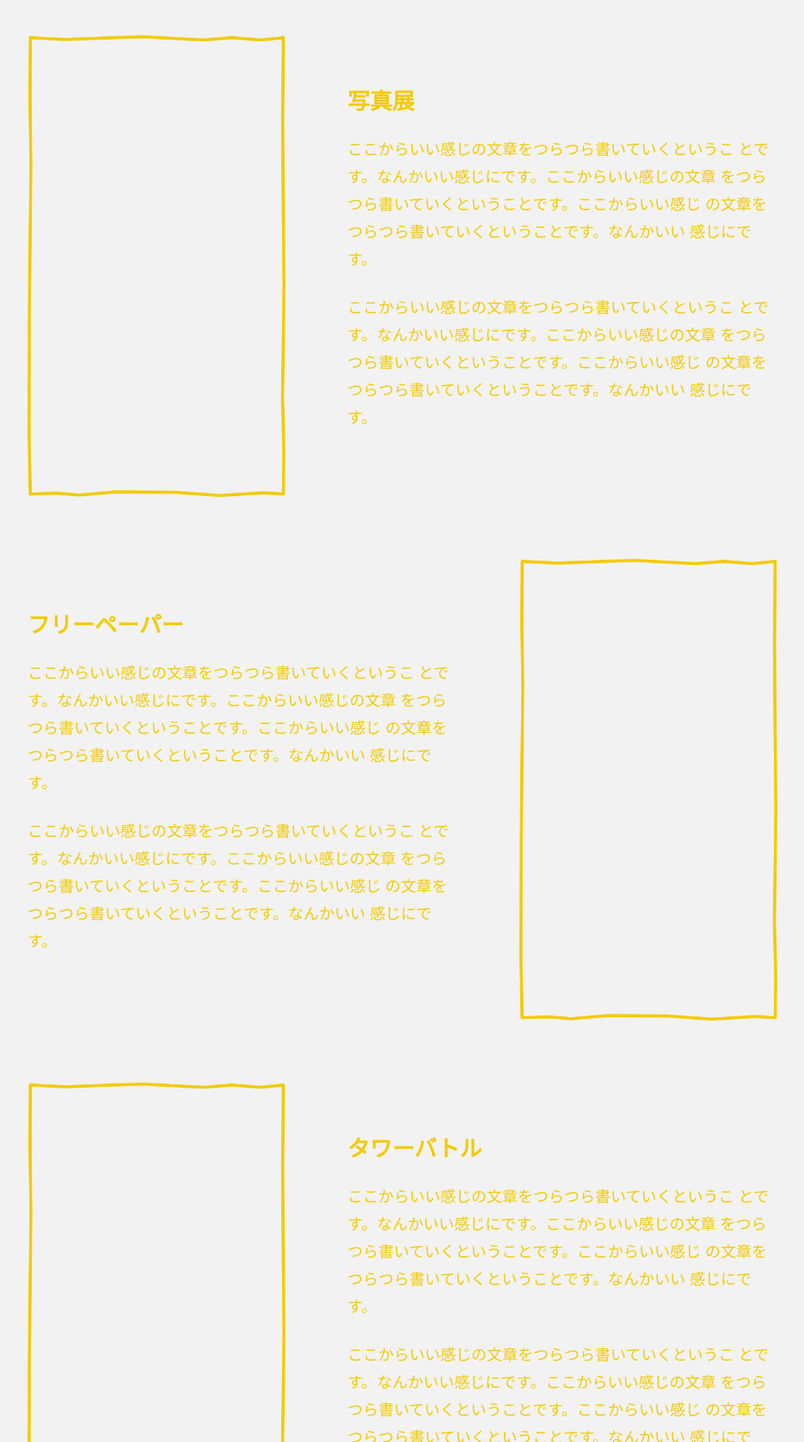
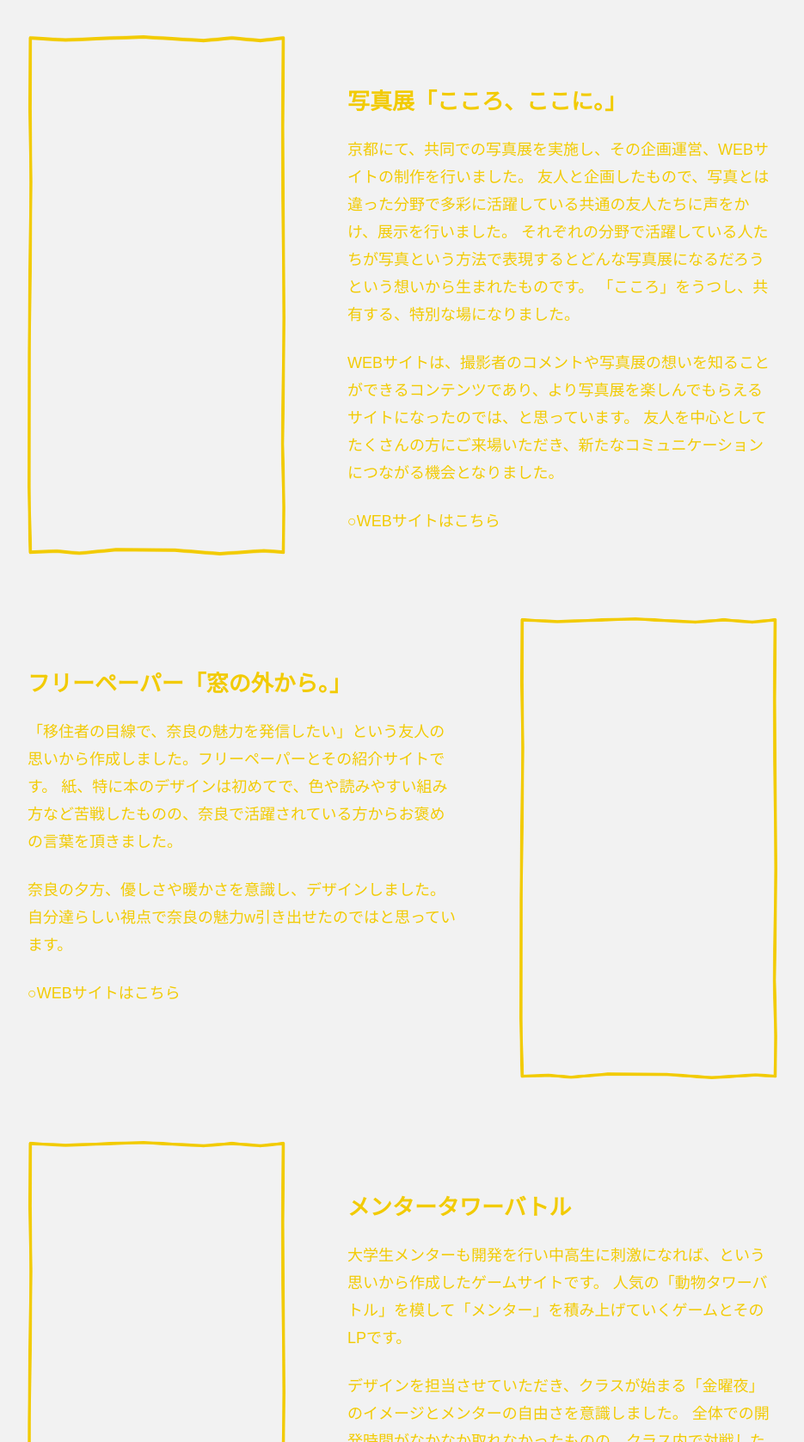
Before and after one commit to a-kichi/portfolio, a plain HTML site: page html/work.html in a window 1280 px wide. Shown: the part 1123-2800 px from the top of the page at 86% size, without its empty margins (172-1107 px from the left). Drawn offline with Linux system fonts and the light colour scheme.

Commit message:
change work

```diff
--- a/html/work.html
+++ b/html/work.html
@@ -51,17 +51,14 @@
         <div class="works">
             <img src="../img/work.png" alt="" class="work-img">
             <div class="text-box">
-            <h2>ゼミ活動</h2>
-            <p>ここからいい感じの文章をつらつら書いていくというこ
-                とです。なんかいい感じにです。ここからいい感じの文章
-                をつらつら書いていくということです。ここからいい感じ
-                の文章をつらつら書いていくということです。なんかいい
-                感じにです。</p>
-            <p>ここからいい感じの文章をつらつら書いていくというこ
-                    とです。なんかいい感じにです。ここからいい感じの文章
-                    をつらつら書いていくということです。ここからいい感じ
-                    の文章をつらつら書いていくということです。なんかいい
-                    感じにです。</p>
+            <h2>MiiMo × クイズ＆スタンプラリー</h2>
+            <p>ゼミ活動の一環で、奈良県三宅町の複合施設であるMiiMoのグランドオープンイベントに参加させていただきました。
+                イベントでは班に分かれ企画を行い、我々の班では「三宅町に関するクイズスタンプラリー」と、グローブの端材で作ったレザーボタンを用いた「アートワーク」を実施しました。
+            </p>
+            <p>地域への愛着を深め、特産品であるグローブの端材の活用を提案するため企画し、小さなお子さんを中心に参加いただきました。
+                イベント後にはレザーボタンを使用した「地域通貨」もご提案しました。
+            </p>
+            <p><a href="https://www.nara-np.co.jp/news/20211217214211.html" class="work-link">○ゼミ活動について掲載されました。</a></p>
             </div>
         </div>
 
@@ -70,17 +67,17 @@
         <div class="works">
             <img src="../img/work.png" alt="" class="work-img">
             <div class="text-box">
-            <h2>写真展</h2>
-            <p>ここからいい感じの文章をつらつら書いていくというこ
-                とです。なんかいい感じにです。ここからいい感じの文章
-                をつらつら書いていくということです。ここからいい感じ
-                の文章をつらつら書いていくということです。なんかいい
-                感じにです。</p>
-            <p>ここからいい感じの文章をつらつら書いていくというこ
-                    とです。なんかいい感じにです。ここからいい感じの文章
-                    をつらつら書いていくということです。ここからいい感じ
-                    の文章をつらつら書いていくということです。なんかいい
-                    感じにです。</p>
+            <h2>写真展「こころ、ここに。」
+            </h2>
+            <p>京都にて、共同での写真展を実施し、その企画運営、WEBサイトの制作を行いました。
+                友人と企画したもので、写真とは違った分野で多彩に活躍している共通の友人たちに声をかけ、展示を行いました。
+                それぞれの分野で活躍している人たちが写真という方法で表現するとどんな写真展になるだろうという想いから生まれたものです。
+                「こころ」をうつし、共有する、特別な場になりました。
+            </p>
+            <p>WEBサイトは、撮影者のコメントや写真展の想いを知ることができるコンテンツであり、より写真展を楽しんでもらえるサイトになったのでは、と思っています。
+                友人を中心としてたくさんの方にご来場いただき、新たなコミュニケーションにつながる機会となりました。
+            </p>
+             <p><a href="https://kokoro-kokoni.netlify.app/" class="work-link">○WEBサイトはこちら</a></p>
             </div>
         </div>
 
@@ -88,17 +85,12 @@
 
         <div class="works">
             <div class="text-box tx2">
-            <h2>フリーペーパー</h2>
-            <p>ここからいい感じの文章をつらつら書いていくというこ
-                とです。なんかいい感じにです。ここからいい感じの文章
-                をつらつら書いていくということです。ここからいい感じ
-                の文章をつらつら書いていくということです。なんかいい
-                感じにです。</p>
-            <p>ここからいい感じの文章をつらつら書いていくというこ
-                    とです。なんかいい感じにです。ここからいい感じの文章
-                    をつらつら書いていくということです。ここからいい感じ
-                    の文章をつらつら書いていくということです。なんかいい
-                    感じにです。</p>
+            <h2>フリーペーパー「窓の外から。」</h2>
+            <p>「移住者の目線で、奈良の魅力を発信したい」という友人の思いから作成しました。フリーペーパーとその紹介サイトです。
+                紙、特に本のデザインは初めてで、色や読みやすい組み方など苦戦したものの、奈良で活躍されている方からお褒めの言葉を頂きました。
+            </p>
+            <p>奈良の夕方、優しさや暖かさを意識し、デザインしました。自分達らしい視点で奈良の魅力w引き出せたのではと思っています。</p>
+            <p><a href="https://madonosotokara.com/" class="work-link">○WEBサイトはこちら</a></p>
             </div>
             <img src="../img/work.png" alt="" class="work-img">
         </div>
@@ -108,17 +100,13 @@
         <div class="works">
             <img src="../img/work.png" alt="" class="work-img">
             <div class="text-box">
-            <h2>タワーバトル</h2>
-            <p>ここからいい感じの文章をつらつら書いていくというこ
-                とです。なんかいい感じにです。ここからいい感じの文章
-                をつらつら書いていくということです。ここからいい感じ
-                の文章をつらつら書いていくということです。なんかいい
-                感じにです。</p>
-            <p>ここからいい感じの文章をつらつら書いていくというこ
-                    とです。なんかいい感じにです。ここからいい感じの文章
-                    をつらつら書いていくということです。ここからいい感じ
-                    の文章をつらつら書いていくということです。なんかいい
-                    感じにです。</p>
+            <h2>メンタータワーバトル</h2>
+            <p>大学生メンターも開発を行い中高生に刺激になれば、という思いから作成したゲームサイトです。
+                人気の「動物タワーバトル」を模して「メンター」を積み上げていくゲームとそのLPです。
+            </p>
+            <p>デザインを担当させていただき、クラスが始まる「金曜夜」のイメージとメンターの自由さを意識しました。
+                全体での開発時間がなかなか取れなかったものの、クラス内で対戦したり繰り返し挑戦したりと楽しんでもらえた企画となりました。</p>
+            <p><a href="https://osaka-friday-2021-spring.netlify.app/" class="work-link">○ WEBサイトはこちら</a></p>
             </div>
         </div>
 
@@ -128,16 +116,13 @@
             <img src="../img/work.png" alt="" class="work-img">
             <div class="text-box">
             <h2>Wtih Rain</h2>
-            <p>ここからいい感じの文章をつらつら書いていくというこ
-                とです。なんかいい感じにです。ここからいい感じの文章
-                をつらつら書いていくということです。ここからいい感じ
-                の文章をつらつら書いていくということです。なんかいい
-                感じにです。</p>
-            <p>ここからいい感じの文章をつらつら書いていくというこ
-                    とです。なんかいい感じにです。ここからいい感じの文章
-                    をつらつら書いていくということです。ここからいい感じ
-                    の文章をつらつら書いていくということです。なんかいい
-                    感じにです。</p>
+            <p>Yahoo!JAPAN主催「Open Hack U 2021 Online Vol.2」に参加した際に、制作しました。
+                企画、デザイン担当として二週間の開発に挑みました。
+                指定した地域に雨が降ると花が咲き、タイムカプセルのように思い出を見ることができるというアプリケーションです。
+                写真限定のタイムカプセルに天気と花を掛け合わせました。
+            </p>
+            <p>アプリケーションで「エモい」と思えるものを作りたいという案から製作したもので、不確実で掴めないワクワク感を意識したUIを考えました。</p>
+                    <p><a href="https://docs.google.com/presentation/d/1ljq97EVuNksD-7mobFF4n4oPaKrZnbXKwTNsEAHeeYQ/edit?usp=sharing" class="work-link">○発表スライドはこちら</a></p>
             </div>
         </div>
 
@@ -145,17 +130,13 @@
 
         <div class="works">
             <div class="text-box tx2">
-            <h2>SAKURA SAKU</h2>
-            <p>ここからいい感じの文章をつらつら書いていくというこ
-                とです。なんかいい感じにです。ここからいい感じの文章
-                をつらつら書いていくということです。ここからいい感じ
-                の文章をつらつら書いていくということです。なんかいい
-                感じにです。</p>
-            <p>ここからいい感じの文章をつらつら書いていくというこ
-                    とです。なんかいい感じにです。ここからいい感じの文章
-                    をつらつら書いていくということです。ここからいい感じ
-                    の文章をつらつら書いていくということです。なんかいい
-                    感じにです。</p>
+            <h2>Sakura SAKU</h2>
+            <p>「SPAJAM2020 第5回予選大会」 に参加した際に、制作したアプリケーションです。企画、デザイン担当として参加しました。
+                テーマは「季節」、我々のチームは「卒業式」に着目して製作しました。
+                本アプリは、各々の卒業にあたってのメッセージを桜の花に見立て、メッセージが集まれば桜が満開になっていくというものです。
+                寄せ書きでののワクワク感を、デジタルで再現したいという想いからカタチになりました。
+            </p>
+            <p>「優秀賞」を頂くことができ、二日間という短い期間でしたが、チームの力が最大限発揮できたアプリだったと感じています。</p>
             </div>
             <img src="../img/work.png" alt="" class="work-img">
         </div>
@@ -165,17 +146,13 @@
         <div class="works">
             <img src="../img/work.png" alt="" class="work-img">
             <div class="text-box">
-            <h2>幸せは日常のなかに</h2>
-            <p>ここからいい感じの文章をつらつら書いていくというこ
-                とです。なんかいい感じにです。ここからいい感じの文章
-                をつらつら書いていくということです。ここからいい感じ
-                の文章をつらつら書いていくということです。なんかいい
-                感じにです。</p>
-            <p>ここからいい感じの文章をつらつら書いていくというこ
-                    とです。なんかいい感じにです。ここからいい感じの文章
-                    をつらつら書いていくということです。ここからいい感じ
-                    の文章をつらつら書いていくということです。なんかいい
-                    感じにです。</p>
+            <h2>幸せは日常のなかに。</h2>
+            <p>コロナ禍で大学生活が途絶えてしまった際、「幸せだと思えるこの瞬間を少しでも残したい」「その幸せを共有したい」と思い、友人と写真アカウントを始めました。
+                大学周辺地域を中心に、奈良での生活の彩りを大切にしています。
+            </p>
+            <p>アカウント運用だけでなく、文化祭での写真展示や撮影企画にも発展し、コミュニケーションのきっかけとなっています。
+                同大学の生徒を中心にフォローして頂いており、「日常について考え、写真を撮るきっかけになった」というお声もありました。</p>
+            <p><a href="https://osaka-friday-2021-spring.netlify.app/" class="work-link">○ Instagramはこちら</a></p>
             </div>
         </div>
 
@@ -184,16 +161,11 @@
         <div class="works">
             <div class="text-box tx2">
             <h2>奈良野菜部</h2>
-            <p>ここからいい感じの文章をつらつら書いていくというこ
-                とです。なんかいい感じにです。ここからいい感じの文章
-                をつらつら書いていくということです。ここからいい感じ
-                の文章をつらつら書いていくということです。なんかいい
-                感じにです。</p>
-            <p>ここからいい感じの文章をつらつら書いていくというこ
-                    とです。なんかいい感じにです。ここからいい感じの文章
-                    をつらつら書いていくということです。ここからいい感じ
-                    の文章をつらつら書いていくということです。なんかいい
-                    感じにです。</p>
+            <p>授業の一環で始まった同好会が部活になる際に、制作させていただきました。
+                奈良特産の「大和野菜」を中心に、大学屋上での栽培を目指している部活動です。
+                奈良らしさと緑の生き生きとした様子、そして「野菜」の魅力を発信する大学にとっての新たな風を意識し制作しました。
+            </p>
+            <p>大学に関しては、生徒が制作するオープンキャンパスの大学紹介動画にて、オープニングのロゴモーションを制作させていただくなど、主体的に動く場を提供頂いています。</p>
             </div>
             <img src="../img/work.png" alt="" class="work-img">
         </div>
```
Also changed, not shown: 2 other files.
